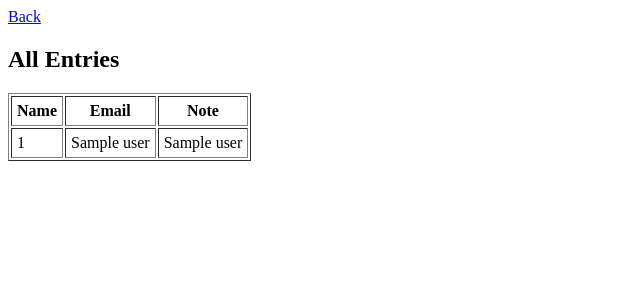
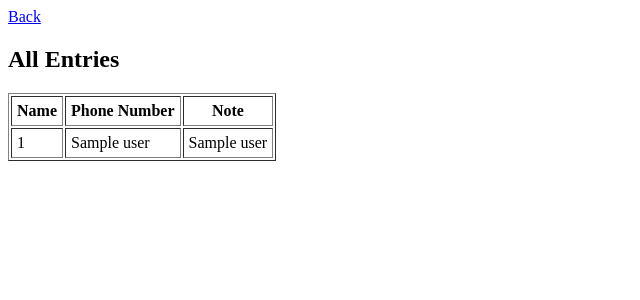
Before and after one commit to Anthony-Muma/Costume-Party, a Flask app: template templates/view-lobby.html in a window 1280 px wide. Shown: the top 300 px of the page, without its empty margins (0-640 px from the left). Run offline with Flask 3, Linux system fonts and the light colour scheme; the template is opened without the code that fills it: most values are stand-ins (such as "Sample title", 1, 10 or a date in 2020).

Commit message:
Testing data

```diff
--- a/templates/admin-view-lobby.html
+++ b/templates/admin-view-lobby.html
@@ -13,7 +13,7 @@
         <table border="1" cellpadding="5">
             <tr>
                 <th>Name</th>
-                <th>Email</th>
+                <th>Phone Number</th>
                 <th>Note</th>
                 <th>Pair</th>
                 <th>Remove?</th>
--- a/templates/view-lobby.html
+++ b/templates/view-lobby.html
@@ -11,7 +11,7 @@
     <table border="1" cellpadding="5">
       <tr>
         <th>Name</th>
-        <th>Email</th>
+        <th>Phone Number</th>
         <th>Note</th>
       </tr>
       {% for u in users %}
```
